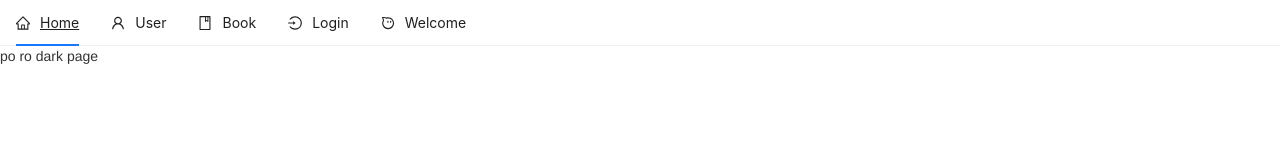
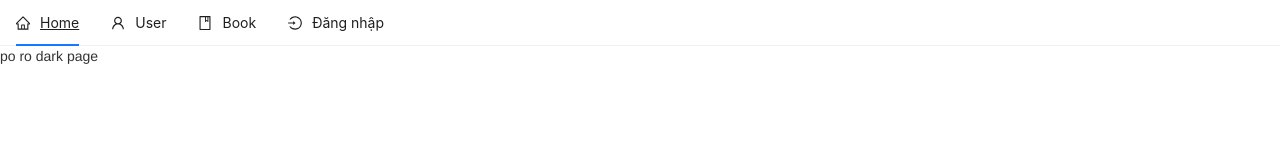
Before and after one commit to HuuDungg/learnReact, a React (Vite) app: page /books in a window 1280 px wide. Shown: the top 160 px of the page. Built offline with nearby package versions, Linux system fonts and the light colour scheme.

Commit message:
dynamic status v2

```diff
--- a/src/components/layout/header.jsx
+++ b/src/components/layout/header.jsx
@@ -23,30 +23,22 @@ const Header = () =>{
           key: 'Book',
           icon: <BookOutlined />,
         },
-        (!(user.id)?
-          {
-            label: <Link to={'/login'}>Login</Link>,
-            key: 'Login',
-            icon: <LoginOutlined />
-          }:
-          {
-            label: <Link to={'/logout'}>Logout</Link>,
-            key: 'logout',
-            icon: <LogoutOutlined />
-          }
-        )
-        ,
-        {
+        ...(!user.id ? [{
+          label: <Link to={"/login"}>Đăng nhập</Link>,
+          key: 'login',
+          icon: <LoginOutlined />,
+          }] : []),
+          ...(user.id ? [{
           label: `Welcome ${user.fullName}`,
           key: 'setting',
           icon: <AliwangwangOutlined />,
-          Children:[
-            {
-              label:'Logout',
-              key: 'logout'
-            }
-          ]
-        },
+          children: [
+          {
+          label: 'Đăng xuất',
+          key: 'logout',
+          },
+          ],
+          }] : []),
 
       ];
 
```
